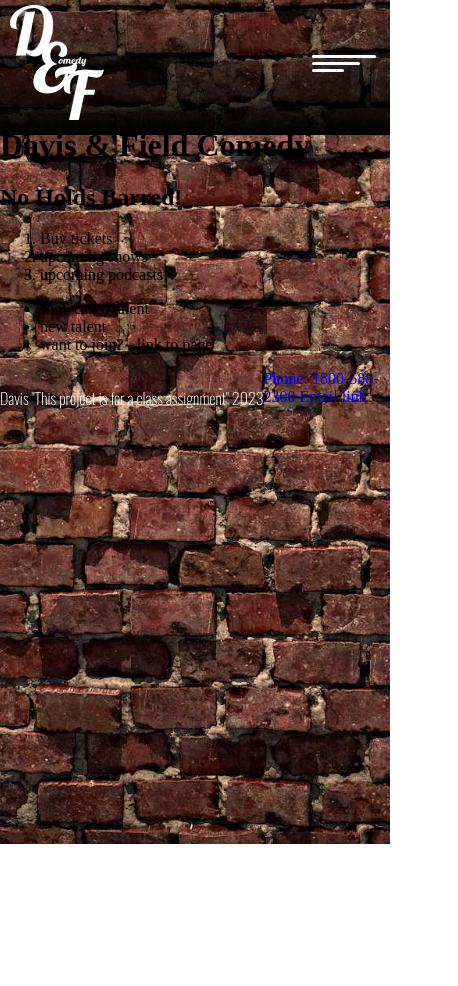
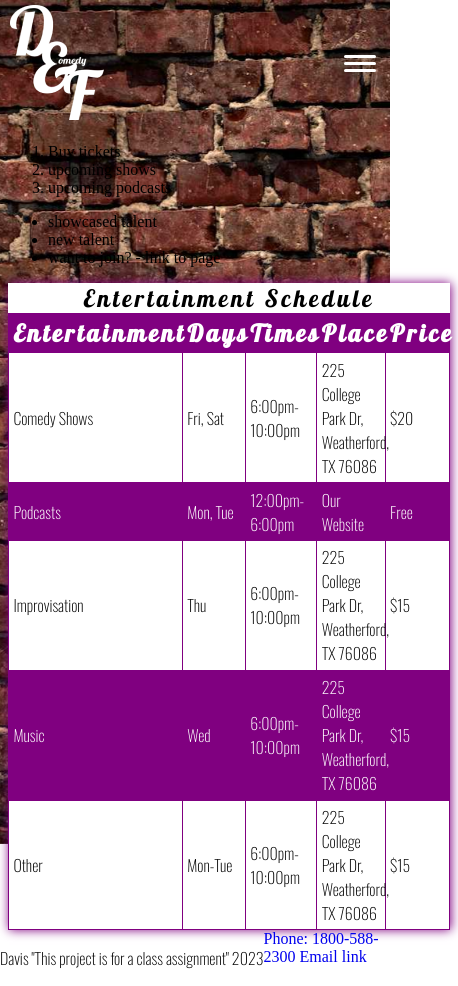
Before and after one commit to Maybegin10/Maybegin10.github.io, a plain HTML site: page shows-podcasts.html in a window 390 px wide. Shown: the whole page, 458 px wide, since content can reach past the window. Before the commit the page ends 844 px from the top, so only its background shows below. Drawn offline with nearby package versions, Linux system fonts and the light colour scheme.

Commit message:
nav anim

```diff
--- a/css/styles.css
+++ b/css/styles.css
@@ -32,6 +32,21 @@
 	font-family: 'Oswald', sans-serif;
 }
 
+h1, h2, h3, h4, h5, h6 {
+	color: white;
+}
+
+.boxes {
+	display: flex;
+    max-width: 1366px;
+	margin: auto;
+}
+
+.box {
+	box-shadow: purple 1px 0 10px;
+	background-color: #fff;
+}
+
 /* Breakpoints */
 
 /* Print */
@@ -55,7 +70,7 @@
 
 /* Medium */
 @media only screen and (min-width: 768px) {
-	.btn {
+	#hamburger {
 		display: none !important;
 	}
 
@@ -79,7 +94,7 @@
 }
 
 /* Nav Styles */
-.hidden {
+.mobile-nav {
 	display: none;
 }
 
@@ -91,7 +106,6 @@
 	position: fixed;
     z-index: 2;
 }
-
 
 /* Navbar Styles */
 .navbar {
@@ -153,7 +167,7 @@
 	color: yellow;
 }
 
-.btn {
+#hamburger {
 	display: flex;
 	position: relative;
 	z-index: 2;
@@ -166,21 +180,28 @@
 }
 
 
-.btn .line {
+#hamburger span {
 	border-radius: 5px;
 	height: 3px;
 	background-color: white;
+	width: 2rem;
+	transition: .25s ease-in-out;
 }
 
-.btn .line:nth-child(1) {
-	width: 4rem
+#hamburger.open span:nth-child(1) {
+  transform: rotate(-45deg) translateY(10px);
+  transform: traslateX(1rem);
 }
-.btn .line:nth-child(2) {
-	width: 3rem
+
+#hamburger.open span:nth-child(2) {
+	opacity: 0;
 }
-.btn .line:nth-child(3) {
-	width: 2rem
+
+#hamburger.open span:nth-child(3) {
+  transform: rotate(45deg) translateY(-10px);
+   transform: traslateX(-1rem);
 }
+
 
 /* Header Styles */
 
@@ -192,7 +213,6 @@
 .hero-content {
 	position: absolute;
     z-index: 1;
-    color: white;
     top: 45%;
 	font-family: 'Lobster', sans-serif;
     letter-spacing: .2rem;
@@ -237,22 +257,66 @@
 }
 
 /* Comedians styles */
-#comedian-page .brick-wall {
+#comedian-page .brick-wall, #join-page .brick-wall, #shows-podcasts-page .brick-wall {
 	position: fixed;
 }
 
-.comedians {
-	display: grid;
+/* Join styles */
+.list {
+	color: white;
 }
 
-.comedian-card {
-	box-shadow: purple 1px 0 10px;
-	background-color: #00000050;
+.form {
+	padding: 5%;
 }
 
-.comedian-card h2, p {
-	color: white;
+fieldset {
+	border: none;
 }
+
+.contact-info {
+	display: inline-grid;
+}
+
+input, legend, textarea, select, label {
+	font-family: 'Oswald', sans-serif;
+	margin-bottom: 1rem;
+}
+
+input, textarea, select {
+	box-shadow: purple 1px 0 10px;
+	border: solid 1px purple;
+}
+
+/* shows-podcasts-page styles */
+caption, th {
+	font-family: 'Lobster', sans-serif;
+    letter-spacing: .2rem;
+    font-size: 1.5em;
+}
+
+table {
+	border: 1px solid purple;
+	border-collapse: collapse;
+	margin: 0 auto;
+	width: 100%;
+}
+
+th, td {
+		border: 1px solid purple;
+		padding: 1%;
+	}
+
+
+	td {
+		font-family: 'Oswald', sans-serif;
+	}
+
+	tr:nth-child(odd) {
+		background-color: purple;
+		color: white;
+	}
+
 
 /* Footer Styles */
 footer p {
--- a/js/main.js
+++ b/js/main.js
@@ -1,5 +1,9 @@
 $(document).ready(function(){
-	$('.btn').on('click', function(){
+	$('#hamburger').click(function(){
 		$('#nav').toggleClass('show');
 	});
+
+	$('#hamburger').click(function(){
+		$(this).toggleClass('open');
+	});
 })
--- a/shows-podcasts.html
+++ b/shows-podcasts.html
@@ -12,9 +12,9 @@
 	<script src="js/main.js"></script>
 	<link rel="icon" type="image/x-icon" href="images/d&fcc-logo.png">
 </head>
-<body>
-	<nav id="nav" class="hidden">
-		<ul class="links">
+<body id="shows-podcasts-page">
+	<nav id="nav" class="mobile-nav">
+		<ul id="menu-links" class="links">
 			<li><a href="index.html">Home</a></li>
 			<li><a href="about.html">About</a></li>
 			<li><a href="join.html">Join</a></li>
@@ -24,7 +24,6 @@
 
 	<div class="navbar container">
 		<img class="brick-wall" src="images/brick-wall.jpg" alt="A brick wall">
-		<div class="brick-gradient"></div>
 		<div class="logo-container">
 			<a href="index.html"><img class="logo" src="images/d&fcc-logo.png" alt="The Davis & Field Comedy Club Logo"></a>
 		</div>
@@ -34,7 +33,7 @@
 			<li><a href="join.html">Join</a></li>
 			<li><a href="comedians.html">Comedians</a></li>
 		</ul>
-		<button class="btn">
+		<button id="hamburger" class="">
 			<span class="line"></span>
 			<span class="line"></span>
 			<span class="line"></span>
@@ -42,13 +41,11 @@
 	</div>
 
 	<header>
-		<h1>Davis & Field Comedy</h1>
-		<h2>No Holds Barred!</h2>
 	</header>
 
 	 <!--To hold the main content of the webpage: The Info about the comedy club-->
 	<main>
-		<div id="container">
+		<div class="container">
 			<ol>
 				<li>Buy tickets</li>
 				<li>upcoming shows</li>
@@ -61,6 +58,58 @@
 				<li>want to join? - link to page</li>
 			</ul>
 		</div>
+
+		<div class="boxes">
+			<div class="container">
+				<article class="box">
+					<table><!-- Start Table -->
+						<caption>Entertainment Schedule</caption>
+						<tr><!-- Row 1 -->
+							<th>Entertainment</th>
+							<th>Days</th>
+							<th>Times</th>
+							<th>Place</th>
+							<th>Price</th>
+						</tr>
+						<tr><!-- Row 2 -->
+							<td>Comedy Shows</td>
+							<td>Fri, Sat</td>
+							<td>6:00pm-10:00pm</td>
+							<td>225 College Park Dr, Weatherford, TX 76086</td>
+							<td>$20</td>
+						</tr>
+						<tr><!-- Row 3 -->
+							<td>Podcasts</td>
+							<td>Mon, Tue</td>
+							<td>12:00pm-6:00pm</td>
+							<td>Our Website</td>
+							<td>Free</td>
+						</tr>
+						<tr><!-- Row 4 -->
+							<td>Improvisation</td>
+							<td>Thu</td>
+							<td>6:00pm-10:00pm</td>
+							<td>225 College Park Dr, Weatherford, TX 76086</td>
+							<td>$15</td>
+						</tr>
+						<tr><!-- Row 5 -->
+							<td>Music</td>
+							<td>Wed</td>
+							<td>6:00pm-10:00pm</td>
+							<td>225 College Park Dr, Weatherford, TX 76086</td>
+							<td>$15</td>
+						</tr>
+						<tr><!-- Row 7 -->
+							<td>Other</td>
+							<td>Mon-Tue</td>
+							<td>6:00pm-10:00pm</td>
+							<td>225 College Park Dr, Weatherford, TX 76086</td>
+							<td>$15</td>
+						</tr>
+					</table> <!-- End Table-->
+				</article>
+			</div>
+		</div>
 	</main>
 
 	<footer>
```
Also changed, not shown: about.html (+3 -3 lines), comedians.html (+6 -6 lines), index.html (+4 -3 lines), join.html (+51 -10 lines), template.html (added, +56 -0 lines).
